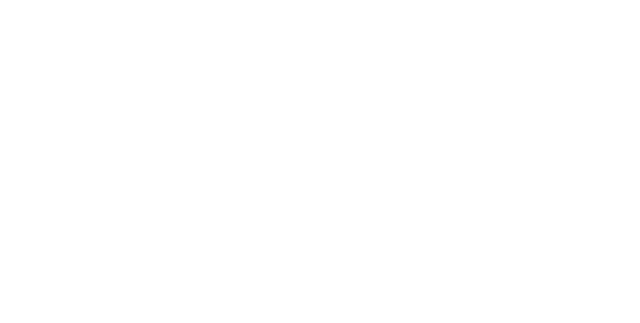
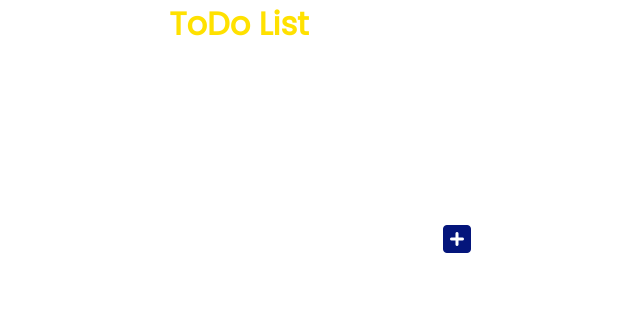
Before and after one commit to 1eane/ToDoList, a plain HTML site: page index.html in a window 1280 px wide. Shown: the whole page, without its empty margins (401-1041 px from the left). Drawn offline with Linux system fonts and the light colour scheme.

Commit message:
Add html and css

```diff
--- a/index.html
+++ b/index.html
@@ -1,9 +1,27 @@
 <!DOCTYPE html>
-<html>
-<head>
-    <title>ToDo List</title>
-    <meta charset="UTF-8" />
-</head>
-<body>
-</body>
+<html lang="fr">
+    <head>
+        <meta charset="UTF-8" />
+        <meta name="viewport" content="width-device-width, initial-scale=1.0" />
+        <title>ToDo List</title>
+        <link rel="preconnect" href="https://fonts.googleapis.com">
+        <link rel="preconnect" href="https://fonts.gstatic.com" crossorigin>
+        <link href="https://fonts.googleapis.com/css2?family=Poppins&display=swap" rel="stylesheet">
+        <link rel="stylesheet" href="https://cdnjs.cloudflare.com/ajax/libs/font-awesome/6.1.1/css/all.min.css" integrity="sha512-KfkfwYDsLkIlwQp6LFnl8zNdLGxu9YAA1QvwINks4PhcElQSvqcyVLLD9aMhXd13uQjoXtEKNosOWaZqXgel0g==" crossorigin="anonymous" referrerpolicy="no-referrer" />
+        <link rel="stylesheet" href="style.css">
+    </head>
+    <body>
+        <header>
+            <h1> ToDo List </h1>
+        </header>
+        <form>
+            <input type="text" class="todo-input">
+            <button class="todo-button" type="submit">
+                <i class="fa-solid fa-square-plus"></i>
+            </button>
+        </form>
+        <div class="todo-container">
+            <ul class="todo-list"></ul>
+        </div>
+    </body>
 </html>
--- a/style.css
+++ b/style.css
@@ -0,0 +1,44 @@
+* {
+    margin: 0;
+    padding: 0;
+    box-sizing: border-box;
+}
+
+body{
+    background-image: liner-gradient(120deg, #2525a7, #04177b);
+    color: #ffe100;
+    font-family: "Poppins", sans-serif;
+    min-height: 100vh;
+}
+
+header{
+    font-size: 1,5rem;
+}
+
+header,
+form {
+    min-height: 20vh;
+    display: flex;
+    justify-content: center;
+    align-item: center;
+}
+
+form input,
+form button {
+    padding: 0.5rem;
+    font-size: 2rem;
+    border: none;
+    background: white;
+}
+
+form button {
+    color: #04157b;
+    background: white;
+    cursor: pointer;
+    transition: all 0.3s ease;
+}
+
+form button:hover {
+    background: #04157b;
+    color: white;
+}
```
